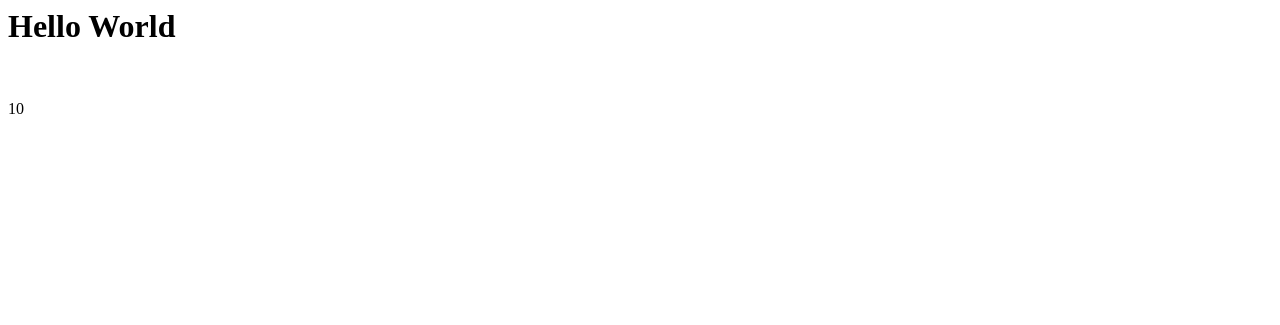
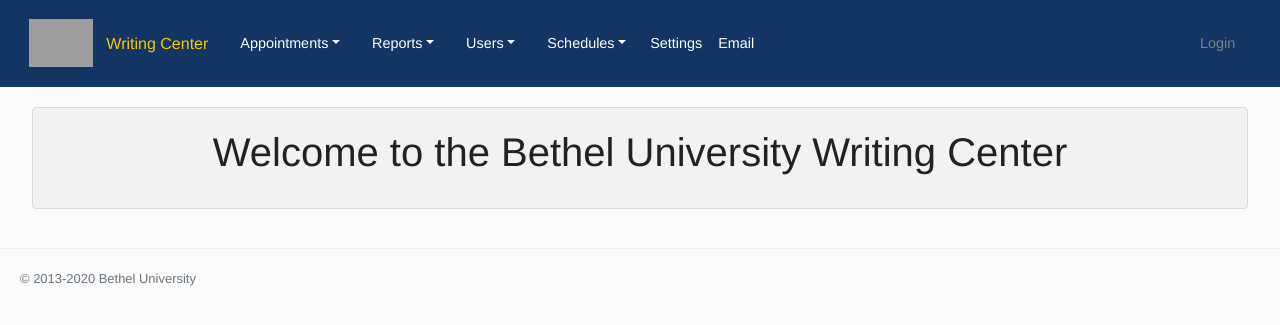
Before and after one commit to betheluniversity/writing-center-python, a Python web app: template writing_center/templates/index.html in a window 1280 px wide. Shown: the top 325 px of the page. Run offline with Jinja, Linux system fonts and the light colour scheme; the template is opened without the code that fills it: most values are stand-ins (such as "Sample title", 1, 10 or a date in 2020); some libraries are stand-ins or nearby versions; grey boxes are pictures that could not be loaded.

Commit message:
Skeleton homepage
I copied over a lot of designs from tutorlabs, but that is not necessarily the way things will stay. The basic idea of the nav is how I imagine it will be though.

```diff
--- /dev/null
+++ b/writing_center/static/assets/writing_center.css
@@ -0,0 +1,81 @@
+a.nav-link.button {
+    color: #fff !important;
+}
+
+a.nav-link.button.nav-bar-active {
+    color: #FFC600 !important;
+}
+
+body {
+    background: #fff;
+    color: #222;
+    padding: 0;
+    margin: 0;
+    font-size: 0.9em;
+    font-family: "Helvetica Neue", Helvetica, Roboto, Arial, sans-serif;
+    font-weight: normal;
+    font-style: normal;
+    line-height: 1.5;
+    position: relative;
+    cursor: auto;
+}
+
+div.dropdown {
+    cursor: pointer;
+    color: #fff;
+}
+
+div.footer {
+    background-color: #fafafa;
+    border-color: #d8d8d8;
+    text-align: left;
+    border-top: 1px solid #eee;
+    margin-top: 3em;
+    color: #6c757d;
+    font-size: 0.9em;
+}
+
+div.info {
+    background-color: #f2f2f2;
+    border-color: #d8d8d8;
+}
+
+html {}
+
+html, body {
+    background-color: #fafafa;
+}
+
+nav a {
+    color: gray;
+}
+
+nav.navbar{
+    padding: 0 10px;
+}
+
+span.lab-title{
+    color: #ffc600
+}
+
+.background-blue {
+    background-color: #123563;
+}
+
+.nav.margins {
+    padding: 0 2em;
+}
+
+.navbar {
+    padding: 1em 2em !important;
+}
+
+.navbar-dark .navbar-nav .nav-link:focus, .navbar-dark .navbar-nav .nav-link:hover {
+    text-decoration: underline;
+}
+
+.wc-margins {
+    width: 100%;
+    margin: 20px auto;
+    max-width: 95%;
+}
--- a/writing_center/templates/index.html
+++ b/writing_center/templates/index.html
@@ -1,3 +1,9 @@
-<h1>Hello World</h1>
-<br>
-<p>{{ temp }}</p>
+{% extends 'writing_center_base.html' %}
+
+{% block body_content %}
+    <div class="card info">
+        <div class="card-body text-center">
+            <h1 class="card-title">Welcome to the Bethel University Writing Center</h1>
+        </div>
+    </div>
+{% endblock %}
--- /dev/null
+++ b/writing_center/templates/nav.html
@@ -0,0 +1,68 @@
+<nav class="navbar navbar-expand-lg navbar-dark background-blue">
+    <a class="navbar-brand" href="{{ url_for('View:index') }}">
+        <img height="48" src="https://confluence.bethel.edu/download/attachments/327682/global.logo?version=4&amp;modificationDate=1462424762000&amp;api=v2">
+        <span class="ml-2  h6 lab-title">Writing Center</span>
+    </a>
+    <button class="navbar-toggler" type="button" data-toggle="collapse" data-target="#navbarSupportedContent"
+          aria-controls="navbarSupportedContent" aria-expanded="false" aria-label="Toggle navigation">
+        <span class="navbar-toggler-icon"></span>
+    </button>
+    <div class="collapse navbar-collapse" id="navbarSupportedContent">
+        <div class="form-inline nav-item dropdown">
+            <a class="nav-link dropdown-toggle" id="navbarDropdown" role="button" data-toggle="dropdown"
+                   aria-haspopup="true" aria-expanded="false">Appointments</a>
+            <div class="dropdown-menu" aria-labelledby="navbarDropdown">
+                <a class="dropdown-item" href="#">View All Appointments</a>
+                <a class="dropdown-item" href="#">Tutor Appointments and Walk Ins</a>
+                <a class="dropdown-item" href="#">Schedule An Appointment</a>
+                <a class="dropdown-item" href="#">View Your Appointments</a>
+            </div>
+        </div>
+        <div class="form-inline nav-item dropdown">
+            <a class="nav-link dropdown-toggle" id="navbarDropdown" role="button" data-toggle="dropdown"
+                   aria-haspopup="true" aria-expanded="false">Reports</a>
+            <div class="dropdown-menu" aria-labelledby="navbarDropdown">
+                <a class="dropdown-item" href="#">A List of Reports Will go HERE</a>
+            </div>
+        </div>
+        <div class="form-inline nav-item dropdown">
+            <a class="nav-link dropdown-toggle" id="navbarDropdown" role="button" data-toggle="dropdown"
+                   aria-haspopup="true" aria-expanded="false">Users</a>
+            <div class="dropdown-menu" aria-labelledby="navbarDropdown">
+                <a class="dropdown-item" href="#">View All Users</a>
+                <a class="dropdown-item" href="#">Manage Student Bans</a>
+            </div>
+        </div>
+        <div class="form-inline nav-item dropdown">
+            <a class="nav-link dropdown-toggle" id="navbarDropdown" role="button" data-toggle="dropdown"
+                   aria-haspopup="true" aria-expanded="false">Schedules</a>
+            <div class="dropdown-menu" aria-labelledby="navbarDropdown">
+                <a class="dropdown-item" href="#">Create Schedule</a>
+                <a class="dropdown-item" href="#">Manage Tutor Schedules</a>
+                <a class="dropdown-item" href="#">View Schedules</a>
+            </div>
+        </div>
+        <ul class="navbar-nav mr-auto">
+            <li class="nav-item">
+                <a id="settings" class="nav-link button" href="#">Settings</a>
+            </li>
+            <li class="nav-item">
+                <a id="email" class="nav-link button" href="#">Email</a>
+            </li>
+        </ul>
+        <div class="form-inline nav-item dropdown">
+            {% if session['NAME'] %}
+                <a class="nav-link dropdown-toggle" id="navbarDropdown" role="button" data-toggle="dropdown"
+                   aria-haspopup="true" aria-expanded="false">{{ session['NAME'] }}</a>
+                <div class="dropdown-menu" aria-labelledby="navbarDropdown">
+                    <a class="dropdown-item" href="#">My Profile</a>
+                    <a class="dropdown-item" href="#">Act As A Role?</a>
+                    <a class="dropdown-item" href="#">Logout</a>
+                </div>
+            {% else %}
+                <a class="nav-link" id="navbarLogin" role="button" href="{{ url_for('View:index') }}">Login</a>
+            {% endif %}
+
+        </div>
+    </div>
+</nav>
--- /dev/null
+++ b/writing_center/templates/writing_center_base.html
@@ -0,0 +1,48 @@
+<!DOCTYPE html>
+
+{% block html_attribs %}
+    <html lang="en">
+{% endblock %}
+
+{% block html %}
+    <head>
+        {% block head %}
+            <meta charset="UTF-8">
+            <meta http-equiv="X-UA-Compatible" content="IE=edge,chrome=1"/>
+            <title>Writing Center</title>
+            <meta content='width=device-width, initial-scale=1.0, maximum-scale=1.0, user-scalable=0' name='viewport'/>
+            <meta name="viewport" content="width=device-width"/>
+
+            <!-- Latest compiled and minified CSS -->
+            <link rel="stylesheet" href="https://maxcdn.bootstrapcdn.com/bootstrap/4.1.0/css/bootstrap.min.css">
+
+            <!-- Writing Center CSS -->
+            <link href="{{ url_for('static', filename='assets/writing_center.css') }}" rel="stylesheet"/>
+        {% endblock %}
+    </head>
+
+    <body>
+         <!-- jQuery library -->
+        <script src="https://ajax.googleapis.com/ajax/libs/jquery/3.3.1/jquery.min.js"></script>
+
+        <!-- Popper JS -->
+        <script src="https://cdnjs.cloudflare.com/ajax/libs/popper.js/1.14.0/umd/popper.min.js"></script>
+
+        <!-- Latest compiled JavaScript -->
+        <script src="https://maxcdn.bootstrapcdn.com/bootstrap/4.1.0/js/bootstrap.min.js"></script>
+
+        {% include 'nav.html' %}
+
+         <div class="wc-margins">{% block body_content %}{% endblock %}</div>
+
+        <div class="footer">
+            <div class="card-body">
+                {% block footer %}
+                    <p class="card-text">&copy; 2013-{{ now.strftime('%Y') }} Bethel University</p>
+                {% endblock %}
+            </div>
+        </div>
+    </body>
+{% endblock %}
+
+</html>
```
Also changed, not shown: writing_center/__init__.py (+20 -0 lines).
